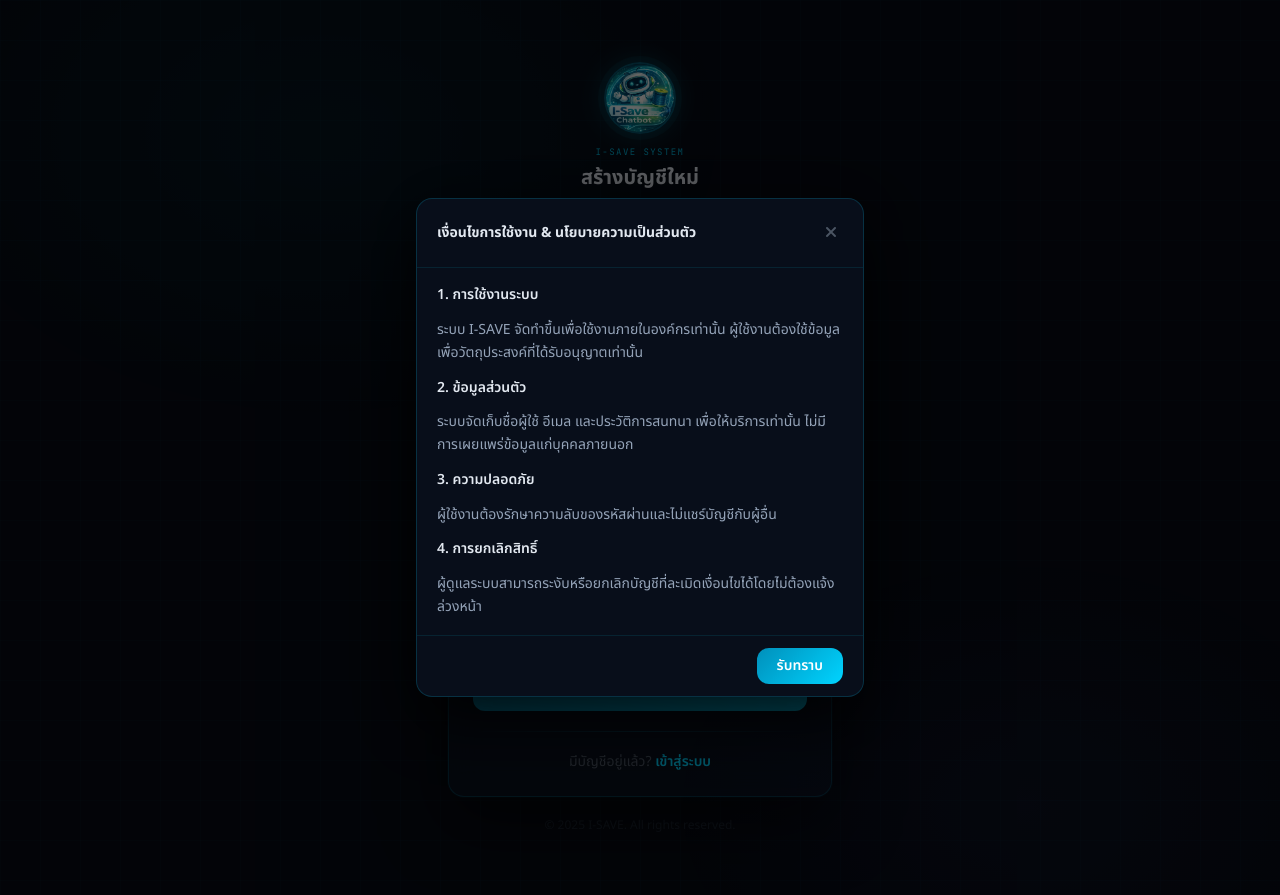
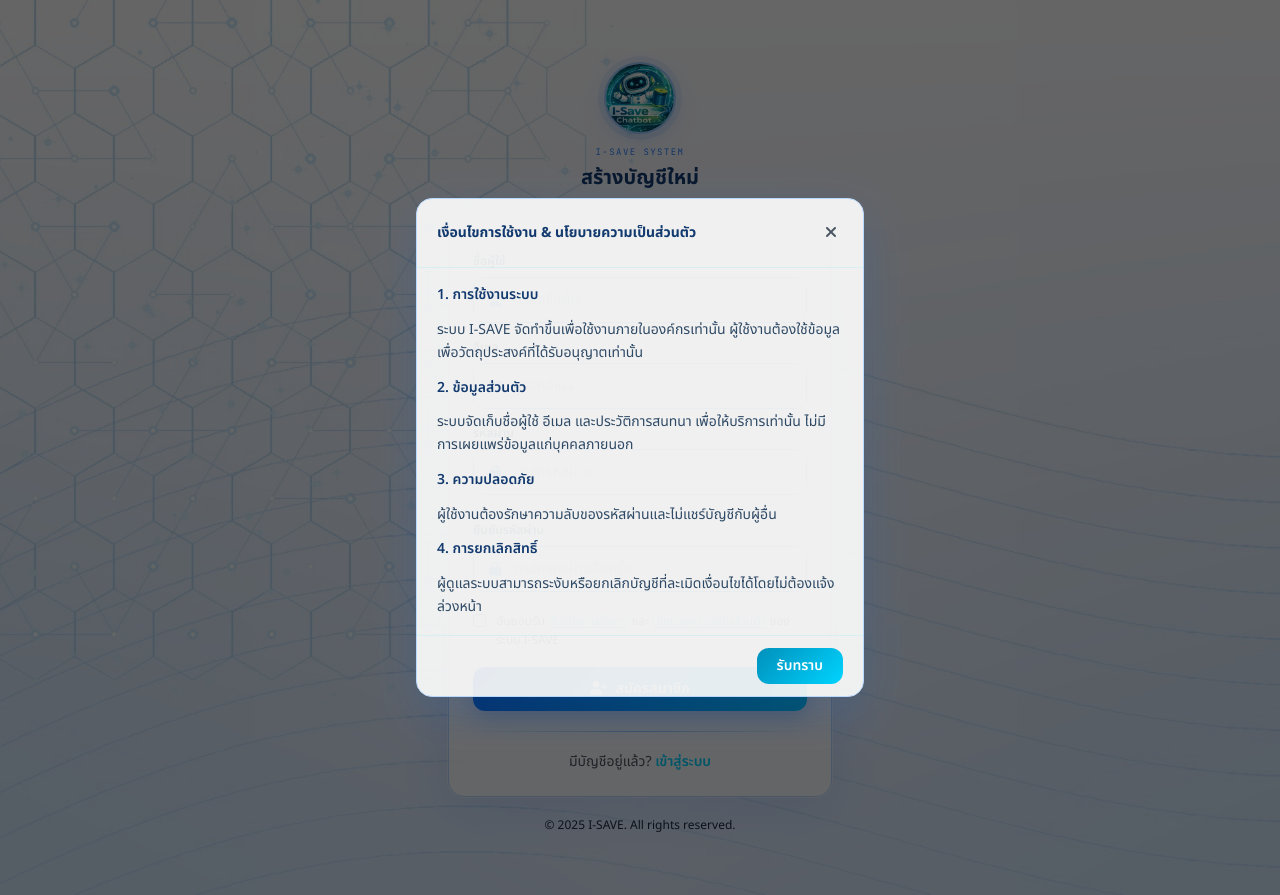
Before and after one commit to ssenxl/ChatBot, a Flask app: template templates/register.html in a window 1280 px wide, after a click on "เงื่อนไขการใช้งาน". Run offline with Flask 3, Linux system fonts and the light colour scheme; the template is opened without the code that fills it, so the values that code supplies are empty; some libraries are stand-ins or nearby versions.

Commit message:
Add generated background images and apply to all pages
- Generate static/bg_light.jpg: industrial hex grid + sparkles (chat page)
- Generate static/bg_light2.jpg: wave + hex network style (login/register/forgot pages)
- login.html, register.html, forgot_password.html: bg_light2.jpg + light theme styling
- chat_enhanced.html: bg_light.jpg as light mode background

Co-Authored-By: Claude Sonnet 4.6 <noreply@anthropic.com>

```diff
--- a/templates/register.html
+++ b/templates/register.html
@@ -8,81 +8,22 @@
     <link rel="stylesheet" href="https://cdnjs.cloudflare.com/ajax/libs/font-awesome/6.4.0/css/all.min.css">
     <link href="https://fonts.googleapis.com/css2?family=Noto+Sans+Thai:wght@400;500;600;700&family=JetBrains+Mono:wght@400;500&display=swap" rel="stylesheet">
     <style>
-        body {
-            font-family: "Noto Sans Thai", sans-serif;
-            background-color: #070b14;
-            background-image:
-                linear-gradient(rgba(0,212,255,0.025) 1px, transparent 1px),
-                linear-gradient(90deg, rgba(0,212,255,0.025) 1px, transparent 1px);
-            background-size: 40px 40px;
-            min-height: 100vh;
-        }
-        body::before {
-            content: '';
-            position: fixed; top: -20%; left: -10%;
-            width: 70%; height: 70%;
-            background: radial-gradient(ellipse, rgba(0,212,255,0.05) 0%, transparent 65%);
-            pointer-events: none;
-        }
-        body::after {
-            content: '';
-            position: fixed; bottom: -20%; right: -10%;
-            width: 60%; height: 60%;
-            background: radial-gradient(ellipse, rgba(99,102,241,0.06) 0%, transparent 65%);
-            pointer-events: none;
-        }
-        .tech-label {
-            font-family: 'JetBrains Mono', monospace;
-            font-size: 9px;
-            letter-spacing: 0.16em;
-            text-transform: uppercase;
-            color: #00d4ff;
-            opacity: 0.8;
-        }
-        .glass-card {
-            background: rgba(11,17,30,0.9);
-            backdrop-filter: blur(20px);
-            border: 1px solid rgba(0,212,255,0.18);
-            box-shadow: 0 24px 64px rgba(0,0,0,0.6), 0 0 0 1px rgba(0,212,255,0.05);
-        }
-        .input-tech {
-            background: rgba(7,11,20,0.85);
-            border: 1.5px solid rgba(0,212,255,0.15);
-            color: #e2e8f0;
-            transition: all 0.2s;
-            font-family: "Noto Sans Thai", sans-serif;
-        }
-        .input-tech:focus {
-            border-color: rgba(0,212,255,0.55);
-            box-shadow: 0 0 0 3px rgba(0,212,255,0.08), 0 0 20px rgba(0,212,255,0.08);
-            outline: none;
-        }
-        .input-tech::placeholder { color: #374151; }
-        .btn-primary {
-            background: linear-gradient(135deg, #0090bb 0%, #00d4ff 100%);
-            transition: all 0.25s ease;
-            font-family: "Noto Sans Thai", sans-serif;
-        }
-        .btn-primary:hover { transform: translateY(-2px); box-shadow: 0 8px 28px rgba(0,212,255,0.45); }
-        .input-icon { position: absolute; left: 1rem; top: 50%; transform: translateY(-50%); color: rgba(0,212,255,0.45); pointer-events: none; }
-        .neon-divider { height: 1px; background: linear-gradient(90deg, transparent, rgba(0,212,255,0.2), transparent); margin: 1.25rem 0; }
-        .strength-bar { height: 3px; border-radius: 2px; transition: all 0.3s ease; background: rgba(0,212,255,0.1); }
-        .strength-weak { background: #ef4444 !important; width: 33%; }
-        .strength-medium { background: #f59e0b !important; width: 66%; }
-        .strength-strong { background: #4ade80 !important; width: 100%; }
-        .logo-ring {
-            width: 72px; height: 72px;
-            border-radius: 50%;
-            border: 2px solid rgba(0,212,255,0.35);
-            box-shadow: 0 0 0 6px rgba(0,212,255,0.06), 0 0 30px rgba(0,212,255,0.2);
-            overflow: hidden;
-            background: rgba(11,17,30,0.9);
-        }
-        .modal-dark {
-            background: #080e1a;
-            border: 1px solid rgba(0,212,255,0.18);
-            box-shadow: 0 24px 64px rgba(0,0,0,0.8);
-        }
+        body { font-family: "Noto Sans Thai", sans-serif; background: url('/static/bg_light2.jpg') center center / cover no-repeat fixed; min-height: 100vh; }
+        .tech-label { font-family: 'JetBrains Mono', monospace; font-size: 9px; letter-spacing: 0.16em; text-transform: uppercase; color: #0D6EFD; opacity: 0.85; }
+        .glass-card { background: rgba(255,255,255,0.82); backdrop-filter: blur(20px); border: 1.5px solid #B8D8FF; box-shadow: 0 16px 48px rgba(13,110,253,0.12), 0 0 0 1px rgba(255,255,255,0.6); }
+        .input-tech { background: rgba(255,255,255,0.8); border: 1.5px solid #6DB7FF; color: #123A6F; transition: all 0.2s; font-family: "Noto Sans Thai", sans-serif; box-shadow: inset 0 2px 6px rgba(13,110,253,0.05); }
+        .input-tech:focus { border-color: #00C8FF; box-shadow: 0 0 0 4px rgba(0,200,255,0.16), inset 0 2px 6px rgba(13,110,253,0.05); outline: none; }
+        .input-tech::placeholder { color: #A7B8CC; }
+        .btn-primary { background: linear-gradient(135deg, #0D6EFD 0%, #00C8FF 100%); transition: all 0.25s ease; font-family: "Noto Sans Thai", sans-serif; box-shadow: 0 8px 24px rgba(13,110,253,0.28); }
+        .btn-primary:hover { transform: translateY(-2px); background: linear-gradient(135deg,#0057D9,#1E8CFF); box-shadow: 0 12px 28px rgba(13,110,253,0.4); }
+        .input-icon { position: absolute; left: 1rem; top: 50%; transform: translateY(-50%); color: #6DB7FF; pointer-events: none; }
+        .neon-divider { height: 1px; background: linear-gradient(90deg, transparent, #9CCBFF, transparent); margin: 1.25rem 0; }
+        .strength-bar { height: 3px; border-radius: 2px; transition: all 0.3s ease; background: rgba(0,100,200,0.1); }
+        .strength-weak  { background: #ef4444 !important; width: 33%; }
+        .strength-medium{ background: #f59e0b !important; width: 66%; }
+        .strength-strong{ background: #4ade80 !important; width: 100%; }
+        .logo-ring { width: 72px; height: 72px; border-radius: 50%; border: 2px solid #9CCBFF; box-shadow: 0 0 0 6px rgba(13,110,253,0.07), 0 8px 24px rgba(13,110,253,0.15); overflow: hidden; background: #FFFFFF; }
+        .modal-dark { background: rgba(255,255,255,0.9); border: 1.5px solid #B8D8FF; box-shadow: 0 16px 48px rgba(13,110,253,0.15); }
     </style>
 </head>
 <body class="min-h-screen flex items-center justify-center p-4 py-8">
@@ -94,7 +35,7 @@
                 <img src="/static/logonew.png" alt="I-SAVE Logo" class="w-full h-full object-cover">
             </div>
             <p class="tech-label mb-1">I-SAVE SYSTEM</p>
-            <h1 class="text-xl font-bold" style="color:#e2e8f0;">สร้างบัญชีใหม่</h1>
+            <h1 class="text-xl font-bold" style="color:#123A6F;">สร้างบัญชีใหม่</h1>
         </div>
 
         <!-- Card -->
@@ -117,7 +58,7 @@
                 <input type="hidden" name="csrf_token" value="{{ csrf_token() }}">
 
                 <div>
-                    <label class="block text-xs font-semibold mb-2" style="color:#94a3b8;">ชื่อผู้ใช้</label>
+                    <label class="block text-xs font-semibold mb-2" style="color:#2F4A66;">ชื่อผู้ใช้</label>
                     <div class="relative">
                         <span class="input-icon"><i class="fas fa-user text-sm"></i></span>
                         <input type="text" name="username" required autocomplete="username"
@@ -127,7 +68,7 @@
                 </div>
 
                 <div>
-                    <label class="block text-xs font-semibold mb-2" style="color:#94a3b8;">อีเมล</label>
+                    <label class="block text-xs font-semibold mb-2" style="color:#2F4A66;">อีเมล</label>
                     <div class="relative">
                         <span class="input-icon"><i class="fas fa-envelope text-sm"></i></span>
                         <input type="email" name="email" required autocomplete="email"
@@ -137,7 +78,7 @@
                 </div>
 
                 <div>
-                    <label class="block text-xs font-semibold mb-2" style="color:#94a3b8;">รหัสผ่าน</label>
+                    <label class="block text-xs font-semibold mb-2" style="color:#2F4A66;">รหัสผ่าน</label>
                     <div class="relative">
                         <span class="input-icon"><i class="fas fa-lock text-sm"></i></span>
                         <input type="password" name="password" id="password" required autocomplete="new-password"
@@ -151,7 +92,7 @@
                 </div>
 
                 <div>
-                    <label class="block text-xs font-semibold mb-2" style="color:#94a3b8;">ยืนยันรหัสผ่าน</label>
+                    <label class="block text-xs font-semibold mb-2" style="color:#2F4A66;">ยืนยันรหัสผ่าน</label>
                     <div class="relative">
                         <span class="input-icon"><i class="fas fa-lock text-sm"></i></span>
                         <input type="password" name="confirm_password" id="confirmPassword" required autocomplete="new-password"
@@ -194,19 +135,19 @@
     <div id="tos-modal" style="display:none;" class="fixed inset-0 z-50 flex items-center justify-center bg-black/60 p-4">
         <div class="modal-dark w-full max-w-md rounded-2xl flex flex-col" style="max-height:80vh;">
             <div class="flex items-center justify-between px-5 py-4" style="border-bottom: 1px solid rgba(0,212,255,0.1);">
-                <h3 class="text-sm font-bold" style="color:#e2e8f0;">เงื่อนไขการใช้งาน & นโยบายความเป็นส่วนตัว</h3>
+                <h3 class="text-sm font-bold" style="color:#123A6F;">เงื่อนไขการใช้งาน & นโยบายความเป็นส่วนตัว</h3>
                 <button onclick="document.getElementById('tos-modal').style.display='none'" class="rounded-full p-1.5 transition" style="color:#4b5563;" onmouseover="this.style.color='#e2e8f0'" onmouseout="this.style.color='#4b5563'">
                     <i class="fas fa-xmark"></i>
                 </button>
             </div>
-            <div class="flex-1 overflow-y-auto px-5 py-4 text-sm space-y-3 leading-relaxed" style="color:#94a3b8;">
-                <p class="font-semibold" style="color:#e2e8f0;">1. การใช้งานระบบ</p>
+            <div class="flex-1 overflow-y-auto px-5 py-4 text-sm space-y-3 leading-relaxed" style="color:#2F4A66;">
+                <p class="font-semibold" style="color:#123A6F;">1. การใช้งานระบบ</p>
                 <p>ระบบ I-SAVE จัดทำขึ้นเพื่อใช้งานภายในองค์กรเท่านั้น ผู้ใช้งานต้องใช้ข้อมูลเพื่อวัตถุประสงค์ที่ได้รับอนุญาตเท่านั้น</p>
-                <p class="font-semibold" style="color:#e2e8f0;">2. ข้อมูลส่วนตัว</p>
+                <p class="font-semibold" style="color:#123A6F;">2. ข้อมูลส่วนตัว</p>
                 <p>ระบบจัดเก็บชื่อผู้ใช้ อีเมล และประวัติการสนทนา เพื่อให้บริการเท่านั้น ไม่มีการเผยแพร่ข้อมูลแก่บุคคลภายนอก</p>
-                <p class="font-semibold" style="color:#e2e8f0;">3. ความปลอดภัย</p>
+                <p class="font-semibold" style="color:#123A6F;">3. ความปลอดภัย</p>
                 <p>ผู้ใช้งานต้องรักษาความลับของรหัสผ่านและไม่แชร์บัญชีกับผู้อื่น</p>
-                <p class="font-semibold" style="color:#e2e8f0;">4. การยกเลิกสิทธิ์</p>
+                <p class="font-semibold" style="color:#123A6F;">4. การยกเลิกสิทธิ์</p>
                 <p>ผู้ดูแลระบบสามารถระงับหรือยกเลิกบัญชีที่ละเมิดเงื่อนไขได้โดยไม่ต้องแจ้งล่วงหน้า</p>
             </div>
             <div class="px-5 py-3 flex justify-end" style="border-top: 1px solid rgba(0,212,255,0.1);">
```
Also changed, not shown: templates/chat_enhanced.html (+6 -3 lines), templates/forgot_password.html (+19 -78 lines), templates/login.html (+25 -39 lines), static/bg_light.jpg (added), static/bg_light2.jpg (added).
